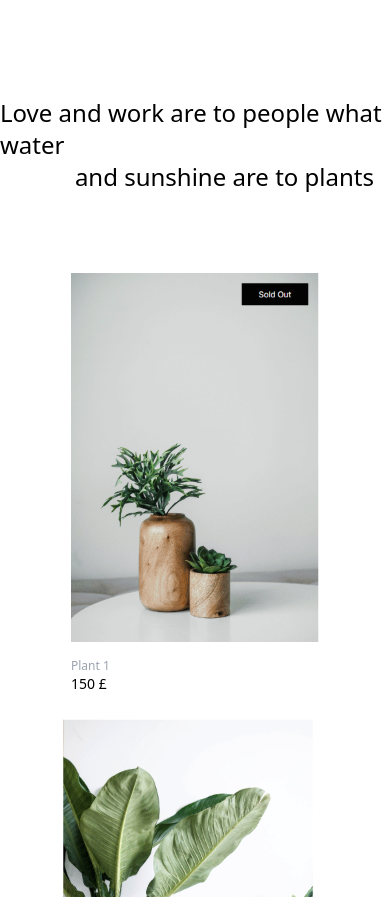
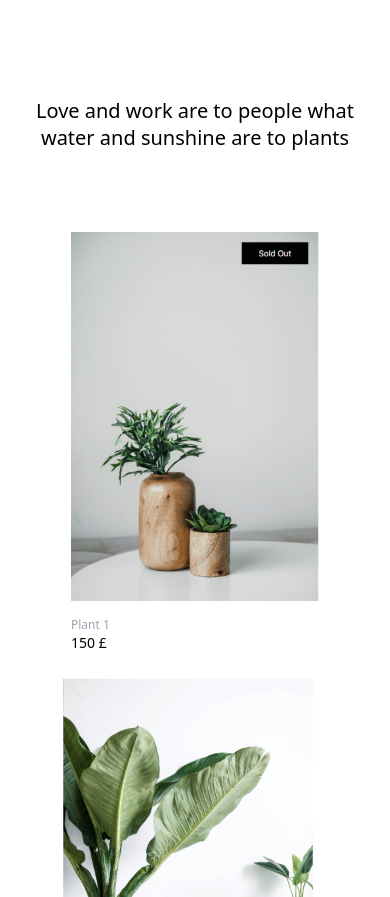
Before and after one commit to neducod/firsttailwind, a website: page index.html in a window 390 px wide. Shown: the part 870-1767 px from the top of the page. Drawn offline with nearby package versions, Linux system fonts and the light colour scheme.

Commit message:
text issues

```diff
--- a/index.html
+++ b/index.html
@@ -77,7 +77,8 @@
     </div>
 
     <div class="grid place-items-center my-25">
-        <h1 class="text-2xl">Love and work are to people what water  <br>  &nbsp;  &nbsp; &nbsp; &nbsp; &nbsp; &nbsp;   and sunshine are to plants</h1>
+        <h1 class="text-xl sm:text-2xl text-center px-4 leading-snug">Love and work are to people what water  <br class="hidden sm:block">    and sunshine are to plants</h1>
+        <!-- text-2xl  &nbsp;  &nbsp; &nbsp; &nbsp; &nbsp; &nbsp;  -->
         <div class="flex gap-6 my-20 flex-wrap-reverse justify-center">
             <div class="mr-31 flex justify-center flex-col">
                 <h1 class="text-xl mb-3">Featured</h1>
```
